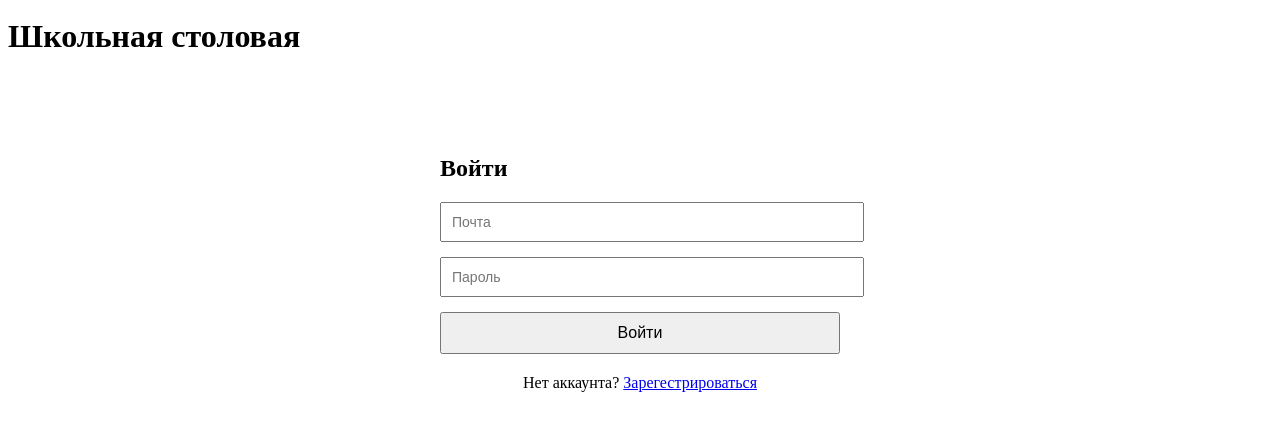
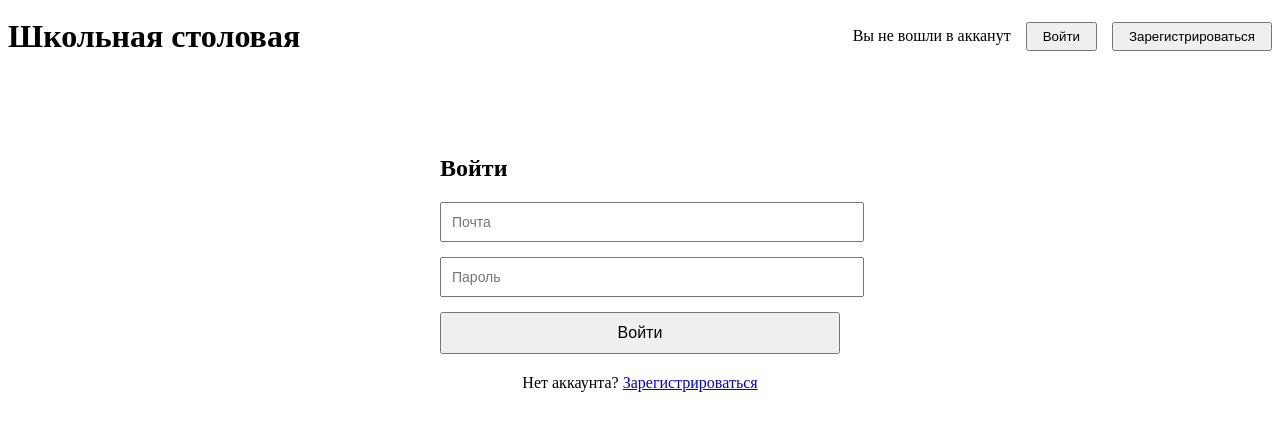
Before and after one commit to Hexsd/predprof-canteen-case-2, a React (Vite) app in the folder frontend/: page /auth/login in a window 1280 px wide. Shown: the top 430 px of the page. Built offline with nearby package versions, Linux system fonts and the light colour scheme.

Commit message:
опять

```diff
--- a/frontend/src/layouts/UserLayout.jsx
+++ b/frontend/src/layouts/UserLayout.jsx
@@ -1,5 +1,5 @@
 import React from 'react'
-import { Outlet, Navigate } from 'react-router-dom'
+import { Outlet, Navigate, Link } from 'react-router-dom'
 import { useAuth } from '../pages/auth/AuthContext'
 
 export default function UserLayout() {
@@ -17,7 +17,7 @@ export default function UserLayout() {
         alignItems: 'center',
         padding: '10px 0'
       }}>
-        <h1 style={{ margin: 0 }}>Школьная столовая</h1>
+        <h1 style={{ margin: 0 }}><Link to="/index" style={{ textDecoration: 'none', color: 'inherit' }}>Школьная столовая</Link></h1>
         {user ? (
           <div>
             <span style={{ marginRight: '15px' }}>Здравствуйте, {user.name}!</span>
@@ -25,7 +25,17 @@ export default function UserLayout() {
               Выйти
             </button>
           </div>
-        ) : null}
+        ) : (
+          <div>
+            <span style={{ marginRight: '15px' }}>Вы не вошли в акканут</span>
+            <button onClick={() => window.location.href = '/auth/login'} style={{ padding: '5px 15px' }}>
+              Войти
+            </button>
+            <button style={{ marginLeft: '15px', padding: '5px 15px' }} onClick={() => window.location.href = '/auth/register'}>
+              Зарегистрироваться
+            </button>
+          </div>
+        )}
       </div>
 
       <main>
--- a/frontend/src/pages/auth/Login.jsx
+++ b/frontend/src/pages/auth/Login.jsx
@@ -51,7 +51,7 @@ export default function Login() {
         <button type="submit" style={{ width: '100%', padding: '10px', fontSize: '16px' }}>Войти</button>
       </form>
 
-      <p style={{ marginTop: '20px', textAlign: 'center' }}>Нет аккаунта? <Link to="/auth/register">Зарегестрироваться</Link></p>
+      <p style={{ marginTop: '20px', textAlign: 'center' }}>Нет аккаунта? <Link to="/auth/register">Зарегистрироваться</Link></p>
     </div>
   )
 }
--- a/frontend/src/router.jsx
+++ b/frontend/src/router.jsx
@@ -11,7 +11,7 @@ function Router() {
         <Routes>
           <Route path="/" element={<UserLayout />}>
             <Route path="auth/*" element={<Auth_router />} />
-            <Route index element={<Navigate to="auth/login" />} />
+            <Route index element={<Navigate to="index" />} />
             <Route path="index" element={<Index/>} />
           </Route>
         </Routes>
```
